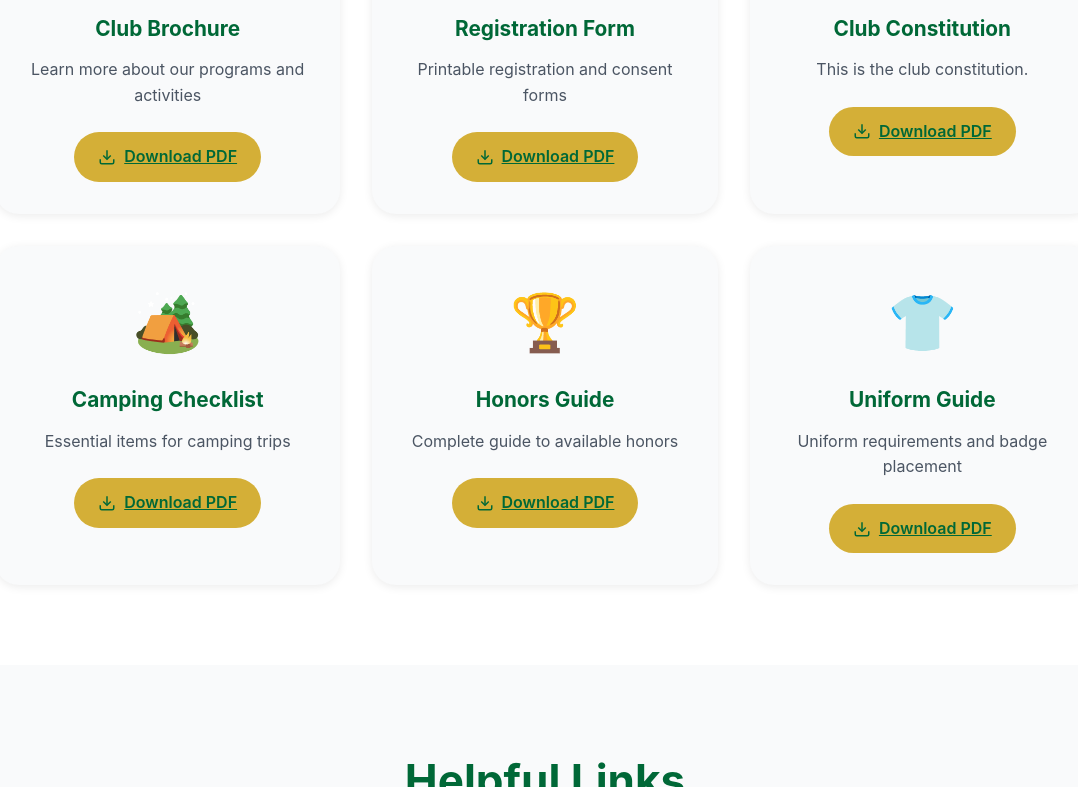
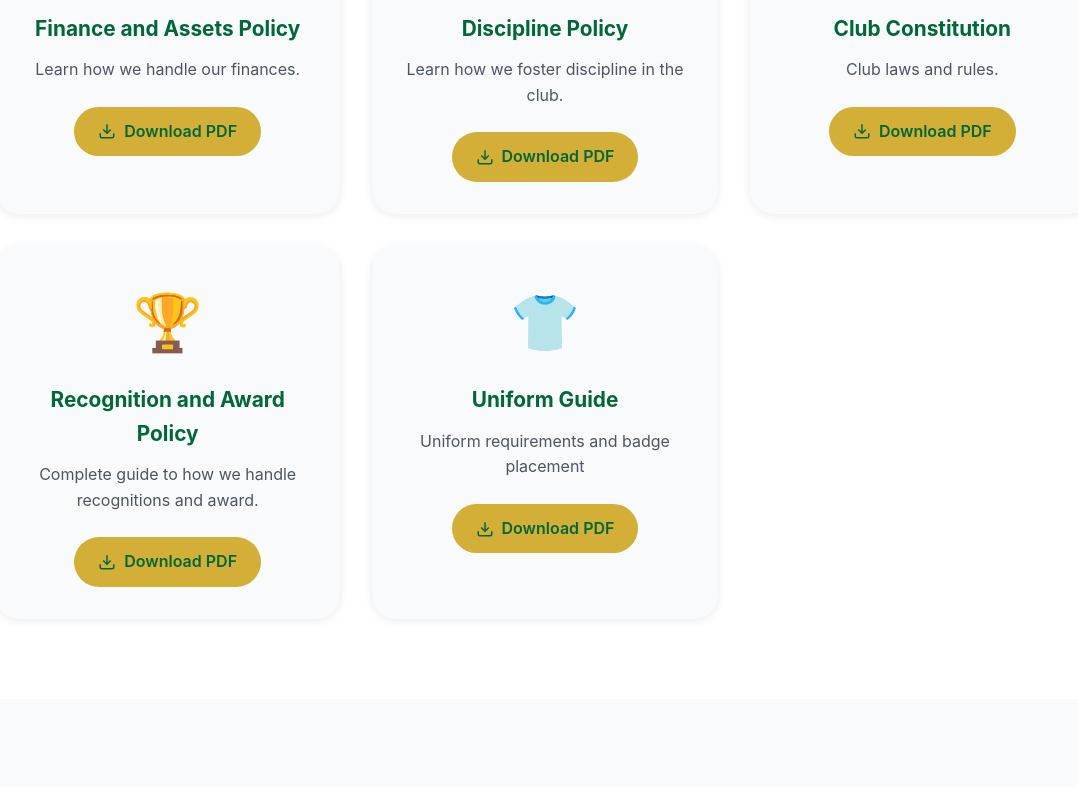
Before and after one commit to blue-romeo/pacesetters-multipage-project, a plain HTML site: page resources.html in a window 1280 px wide. Shown: the part 711-1498 px from the top of the page, without its empty margins (95-1173 px from the left). Drawn offline with Linux system fonts and the light colour scheme.

Commit message:
UPDATE NO.4

```diff
--- a/resources.html
+++ b/resources.html
@@ -48,10 +48,10 @@
                 <h2 class="section-title">Downloads & Forms</h2>
                 <div class="resources-grid">
                     <div class="resource-card">
-                        <div class="resource-icon">📄</div>
-                        <h3>Club Brochure</h3>
-                        <p>Learn more about our programs and activities</p>
-                        <a class="download-btn" href="Pathfinder Documents/Uniform Policy.pdf" download>
+                        <div class="resource-icon">💰</div>
+                        <h3>Finance and Assets Policy</h3>
+                        <p>Learn how we handle our finances.</p>
+                        <a class="download-btn" href="Pathfinder Documents/Finance and assets policy.pdf" download>
                             <svg viewBox="0 0 24 24" fill="none" stroke="currentColor" stroke-width="2">
                                 <path d="M21 15v4a2 2 0 0 1-2 2H5a2 2 0 0 1-2-2v-4"/>
                                 <polyline points="7 10 12 15 17 10"/>
@@ -62,9 +62,9 @@
                     </div>
 
                     <div class="resource-card">
-                        <div class="resource-icon">📋</div>
-                        <h3>Registration Form</h3>
-                        <p>Printable registration and consent forms</p>
+                        <div class="resource-icon">🧘</div>
+                        <h3>Discipline Policy</h3>
+                        <p>Learn how we foster discipline in the club.</p>
                         <a class="download-btn" href="Pathfinder Documents/Uniform Policy.pdf" download>
                             <svg viewBox="0 0 24 24" fill="none" stroke="currentColor" stroke-width="2">
                                 <path d="M21 15v4a2 2 0 0 1-2 2H5a2 2 0 0 1-2-2v-4"/>
@@ -78,7 +78,7 @@
                     <div class="resource-card">
                         <div class="resource-icon">📜</div>
                         <h3>Club Constitution</h3>
-                        <p>This is the club constitution.</p>
+                        <p>Club laws and rules.</p>
                         <a class="download-btn" href="Pathfinder Documents/The Constitution- Pacessetters Club.pdf" download>
                             <svg viewBox="0 0 24 24" fill="none" stroke="currentColor" stroke-width="2">
                                 <path d="M21 15v4a2 2 0 0 1-2 2H5a2 2 0 0 1-2-2v-4"/>
@@ -89,25 +89,13 @@
                         </a>
                     </div>
 
-                    <div class="resource-card">
-                        <div class="resource-icon">🏕️</div>
-                        <h3>Camping Checklist</h3>
-                        <p>Essential items for camping trips</p>
-                        <a class="download-btn" href="Pathfinder Documents/Uniform Policy.pdf" download>
-                            <svg viewBox="0 0 24 24" fill="none" stroke="currentColor" stroke-width="2">
-                                <path d="M21 15v4a2 2 0 0 1-2 2H5a2 2 0 0 1-2-2v-4"/>
-                                <polyline points="7 10 12 15 17 10"/>
-                                <line x1="12" y1="15" x2="12" y2="3"/>
-                            </svg>
-                            Download PDF
-                        </a>
-                    </div>
 
                     <div class="resource-card">
                         <div class="resource-icon">🏆</div>
-                        <h3>Honors Guide</h3>
-                        <p>Complete guide to available honors</p>
-                       <a class="download-btn" href="Pathfinder Documents/Uniform Policy.pdf" download>
+                        <h3>Recognition and Award Policy</h3>
+                        <p>Complete guide to how we handle recognitions and award.</p>
+                       <a class="download-btn" href="Pathfinder Documents/RECOGNITION AND AWARDS POLICY.pdf"
+                       download>
                             <svg viewBox="0 0 24 24" fill="none" stroke="currentColor" stroke-width="2">
                                 <path d="M21 15v4a2 2 0 0 1-2 2H5a2 2 0 0 1-2-2v-4"/>
                                 <polyline points="7 10 12 15 17 10"/>
--- a/styles.css
+++ b/styles.css
@@ -59,6 +59,7 @@ button {
     ;
 
 }
+
 
 /* ========== FOCUS STYLES (ACCESSIBILITY) ========== */
 *:focus-visible {
@@ -1754,6 +1755,7 @@ input[type="checkbox"] {
     font-weight: 600;
     cursor: pointer;
     transition: all 0.3s ease;
+    text-decoration: none;
 }
 
 .download-btn:hover,
```
Also changed, not shown: support.html (+6 -35 lines), 1 other file.
